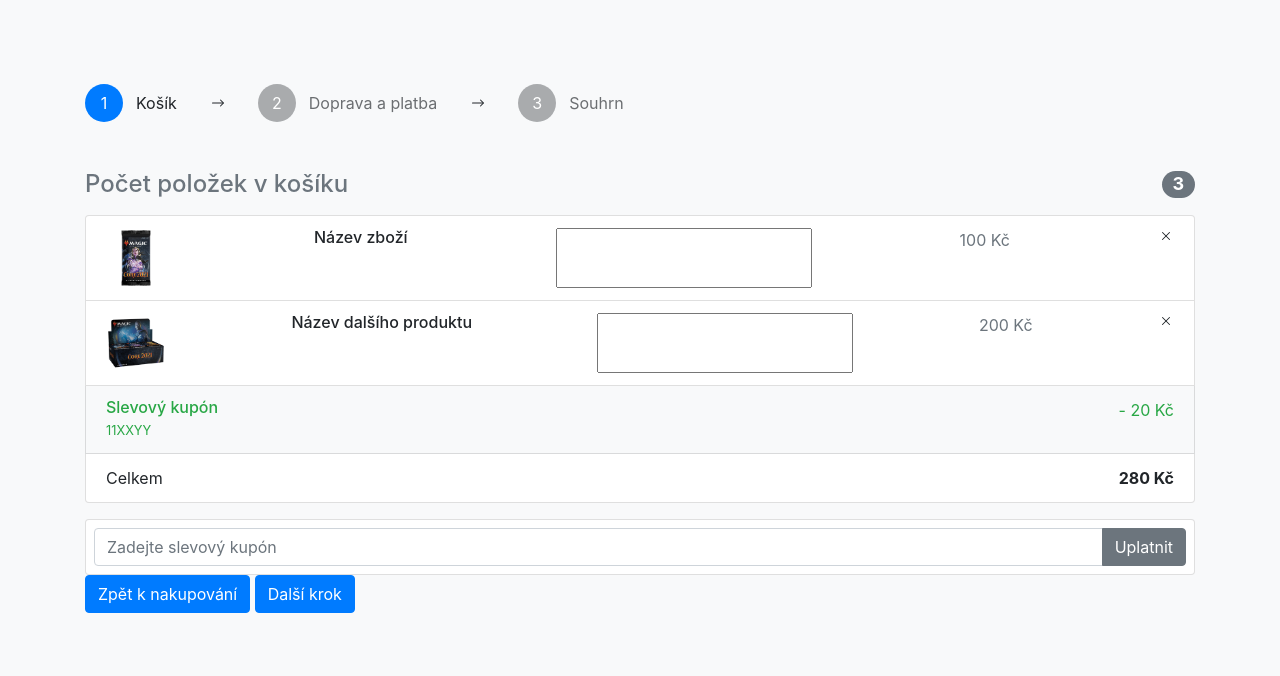
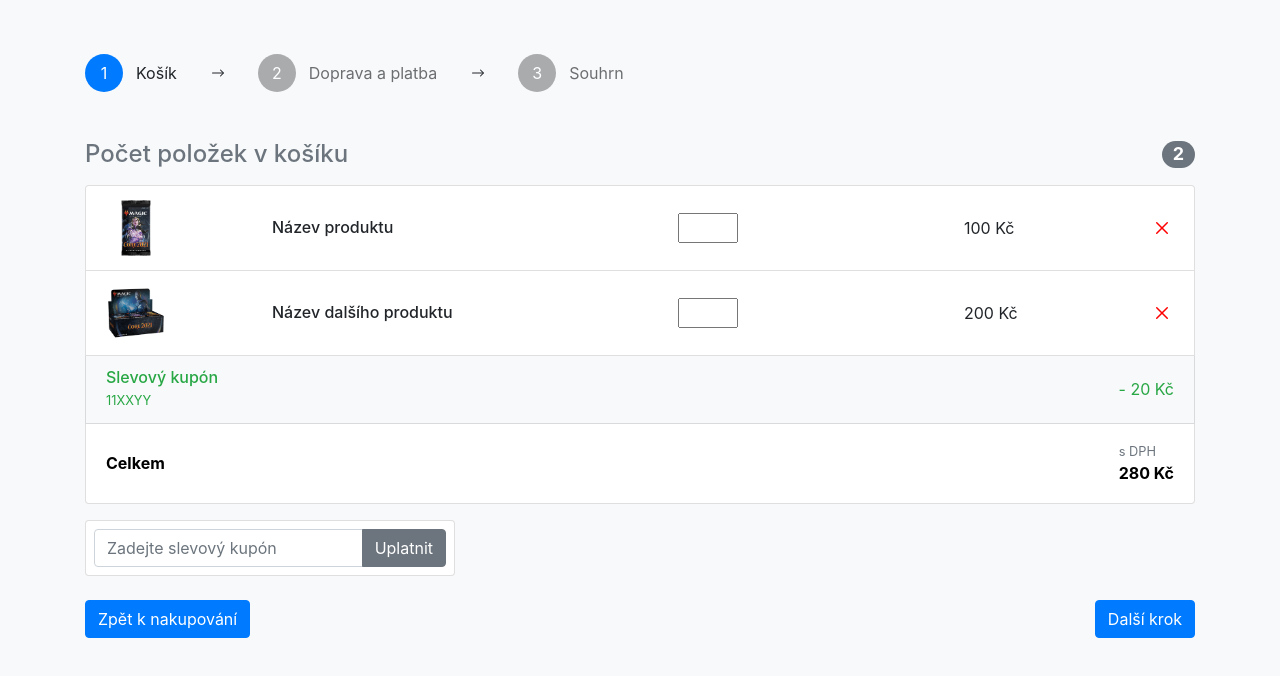
Before and after one commit to katerinafaustenova/mysticshop, a website: page index.html in a window 1280 px wide. Shown: the part 116-792 px from the top of the page. Drawn offline with nearby package versions, Linux system fonts and the light colour scheme.

Commit message:
první strana košíku - styling

```diff
--- a/cart1.css
+++ b/cart1.css
@@ -29,3 +29,26 @@
   height: auto;
   max-height: 60px;
 }
+
+.cartProductName {
+  width: 300px;
+}
+
+.cartProductNumber {
+  width: 60px;
+  height: 30px;
+}
+
+.cartProductPrice {
+  width: 80px;
+  margin-left: 120px;
+}
+
+.cartProductSum {
+  color: black;
+  height: 80px;
+}
+
+.noDPH {
+  height: 60px;
+}
--- a/cart1.html
+++ b/cart1.html
@@ -60,20 +60,19 @@
 
   <h4 class="d-flex justify-content-between align-items-center mb-3">
     <span class="text-muted">Počet položek v košíku</span>
-    <span class="badge badge-secondary badge-pill">3</span>
+    <span class="badge badge-secondary badge-pill">2</span>
   </h4>
 
   <ul class="list-group mb-3">
-    <li class="list-group-item d-flex justify-content-between lh-condensed">
+    <li class="list-group-item d-flex align-items-center justify-content-between lh-condensed">
       <img src="./assets/booster.jpg" class="cartProductImage" />
-      <div>
-        <h6 class="my-0">Název zboží</h6>
-      </div>
-      <input type="number" />
-      <span class="text-muted">100 Kč</span>
+      <h6 class="my-0 cartProductName">Název produktu</h6>
+      <input type="number" class="cartProductNumber" min="1"/>
+      <span class="cartProductPrice">100 Kč</span>
       <svg
-        width="1em"
-        height="1em"
+        width="1.5em"
+        height="1.5em"
+        color="red"
         viewBox="0 0 16 16"
         class="bi bi-x"
         fill="currentColor"
@@ -89,17 +88,18 @@
         />
       </svg>
     </li>
-    <li class="list-group-item d-flex justify-content-between lh-condensed">
+    <li class="list-group-item d-flex align-items-center justify-content-between lh-condensed">
       <img src="./assets/booster_pack.jpg" class="cartProductImage" />
 
       <div>
-        <h6 class="my-0">Název dalšího produktu</h6>
+        <h6 class="my-0 cartProductName">Název dalšího produktu</h6>
       </div>
-      <input type="number" />
-      <span class="text-muted">200 Kč</span>
+      <input type="number" class="cartProductNumber" min="1" />
+      <span class="cartProductPrice">200 Kč</span>
       <svg
-        width="1em"
-        height="1em"
+        width="1.5em"
+        height="1.5em"
+        color="red"
         viewBox="0 0 16 16"
         class="bi bi-x"
         fill="currentColor"
@@ -116,20 +116,31 @@
       </svg>
     </li>
 
-    <li class="list-group-item d-flex justify-content-between bg-light">
-      <div class="text-success">
+    <li class="list-group-item d-flex justify-content-between bg-light align-items-center">
+      <div class="text-success ">
         <h6 class="my-0">Slevový kupón</h6>
         <small>11XXYY</small>
       </div>
       <span class="text-success">- 20 Kč</span>
     </li>
-    <li class="list-group-item d-flex justify-content-between">
-      <span>Celkem</span>
-      <strong>280 Kč</strong>
+
+    <!-- <li class="list-group-item d-flex justify-content-between cartProductSum noDPH align-items-center text-muted">
+      <strong>Celkem</strong>
+      <div class="d-flex flex-column">
+        <small>bez DPH</small>
+        <strong>228 Kč</strong>
+      </div>
+    </li> -->
+    <li class="list-group-item d-flex justify-content-between cartProductSum align-items-center">
+      <strong>Celkem</strong>
+      <div class="d-flex flex-column">
+        <small class="text-muted">s DPH</small>
+        <strong>280 Kč</strong>
+      </div>
     </li>
   </ul>
 
-  <form class="card p-2">
+  <form class="card p-2 col-md-4">
     <div class="input-group">
       <input
         type="text"
@@ -142,7 +153,7 @@
     </div>
   </form>
 
-  <div>
+  <div class="d-flex justify-content-between my-4">
     <button type="button" class="btn btn-primary">Zpět k nakupování</button>
     <button type="button" class="btn btn-primary">Další krok</button>
   </div>
--- a/index.html
+++ b/index.html
@@ -28,7 +28,7 @@
       onload="this.before((this.contentDocument.body||this.contentDocument).children[0]);this.remove()"
     ></iframe>
 
-    <div class="container" style="margin-top: 200px;">
+    <div class="container" style="margin-top: 170px;">
       <div class="row">
         <div class="col col-lg-3">
           <!-- LEVA NAVIGACE -->
```
Also changed, not shown: 1 other file.
